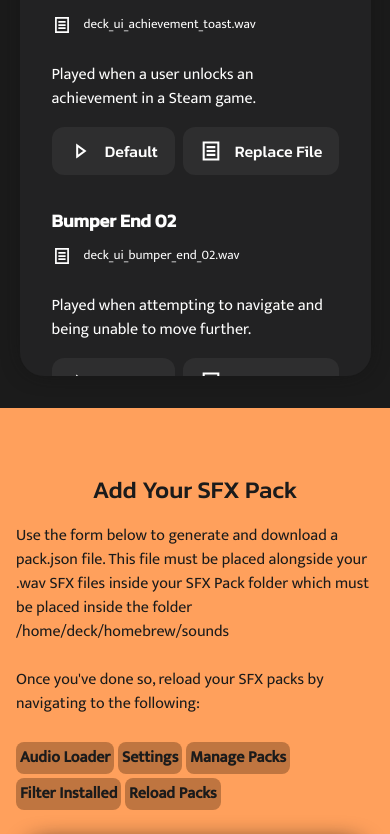
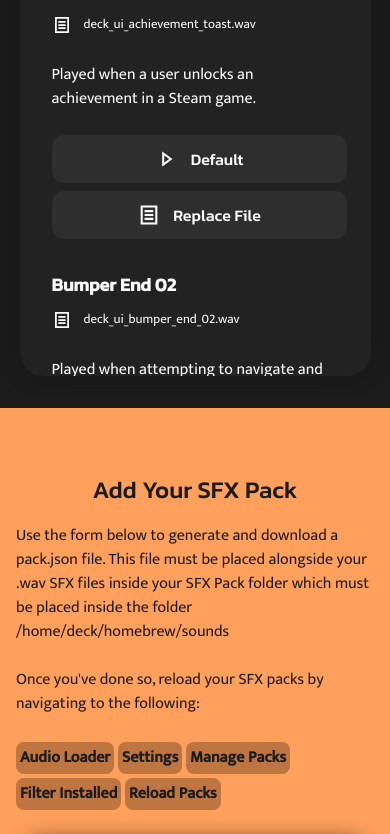
Before and after one commit to jM5557/SDeckFX, a React (Vite) app: page / in a window 390 px wide. Shown: the part 840-1674 px from the top of the page. Built offline with nearby package versions, Linux system fonts and the light colour scheme.

Commit message:
Fixed responsiveness issues for buttons

```diff
--- a/src/components/AudioItem/styles.scss
+++ b/src/components/AudioItem/styles.scss
@@ -86,4 +86,15 @@
             }
         }
     }
+
+    @media all and (max-width: 640px) {
+        .buttons {
+            display: block;
+
+            .button-icon {
+                width: 100%;
+                margin-top: 8px;
+            }
+        }
+    }
 }
```
